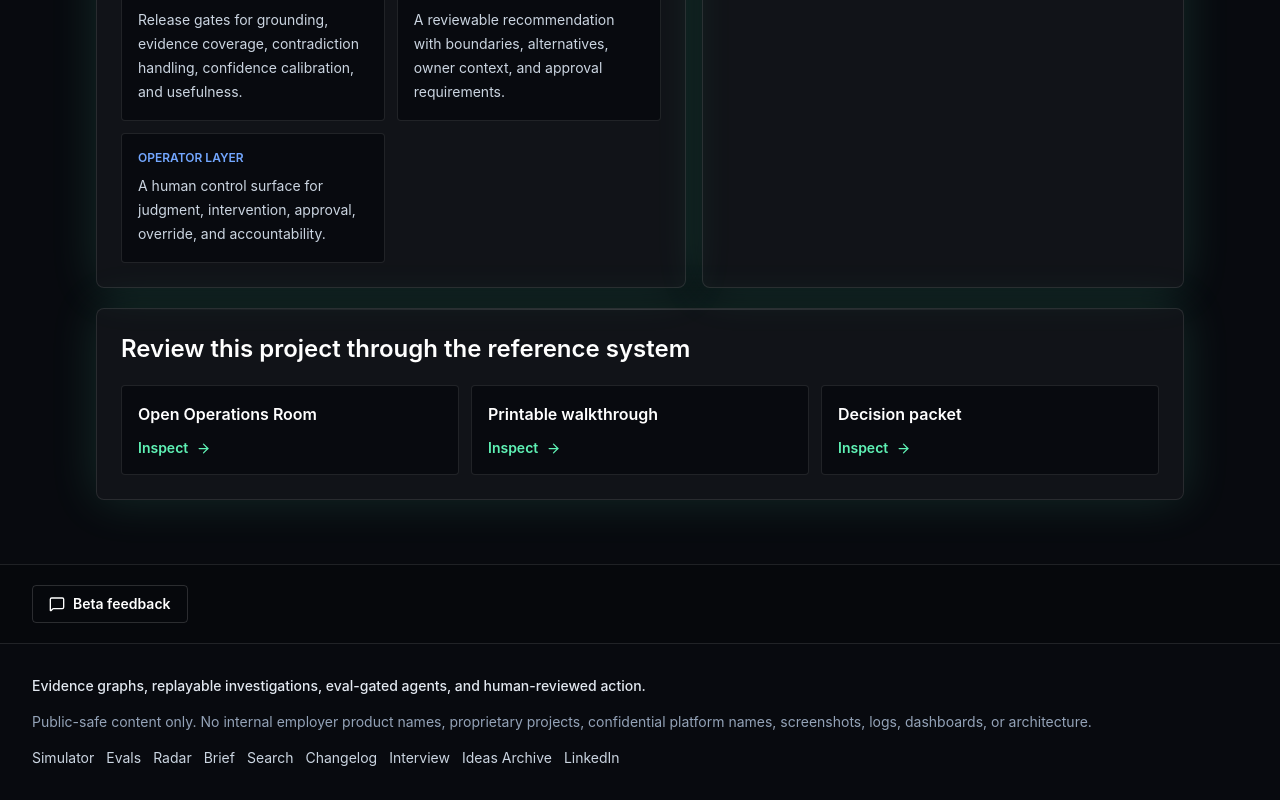
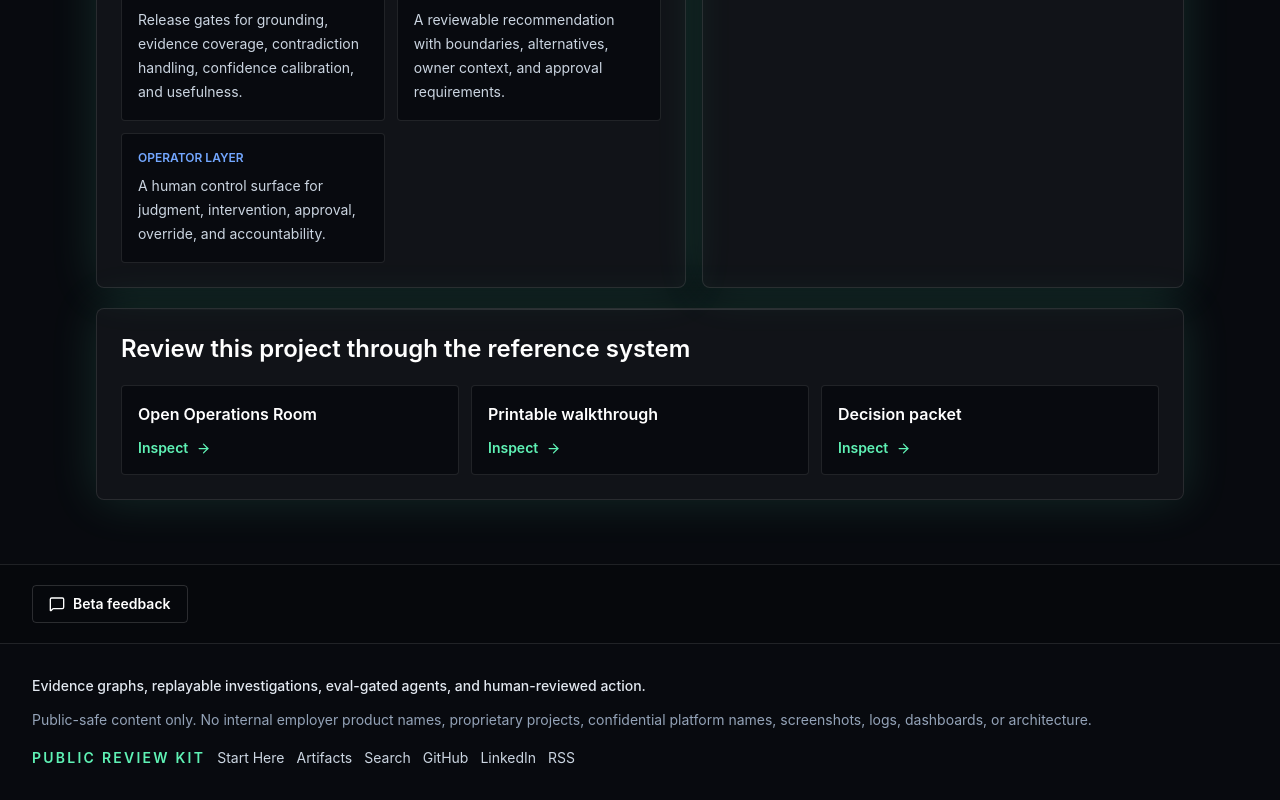
Before and after one commit to rseri17-code/seri-ai, a Next.js app: page /projects/ai-incident-investigation-simulator in a window 1280 px wide. Shown: the part 1467-2267 px from the top of the page. Built offline with nearby package versions, Linux system fonts and the light colour scheme; no server answers.

Commit message:
Add lightweight global review kit

```diff
--- a/components/footer.tsx
+++ b/components/footer.tsx
@@ -1,23 +1,29 @@
 import { site } from "@/content/site";
 import Link from "next/link";
+
+const reviewKit = [
+  ["/start-here", "Start Here"],
+  ["/artifacts", "Artifacts"],
+  ["/search", "Search"]
+] as const;
 
 export function Footer() {
   return (
     <footer className="border-t border-white/10 bg-ink">
       <div className="mx-auto flex max-w-7xl flex-col gap-4 px-4 py-8 text-sm text-slate-400 sm:px-6 lg:px-8">
-        <p className="font-medium text-slate-200">{site.positioning}</p>
-        <p>{site.compliance}</p>
-        <div className="flex flex-wrap gap-3">
-          <Link href="/simulator" className="text-slate-300 hover:text-white">Simulator</Link>
-          <Link href="/evals" className="text-slate-300 hover:text-white">Evals</Link>
-          <Link href="/radar" className="text-slate-300 hover:text-white">Radar</Link>
-          <Link href="/brief" className="text-slate-300 hover:text-white">Brief</Link>
-          <Link href="/search" className="text-slate-300 hover:text-white">Search</Link>
-          <Link href="/changelog" className="text-slate-300 hover:text-white">Changelog</Link>
-          <Link href="/interview" className="text-slate-300 hover:text-white">Interview</Link>
-          <Link href="/ideas" className="text-slate-300 hover:text-white">Ideas Archive</Link>
+        <div>
+          <p className="font-medium text-slate-200">{site.positioning}</p>
+          <p className="mt-3 leading-6">{site.compliance}</p>
+        </div>
+        <p className="flex flex-wrap gap-x-3 gap-y-2">
+          <span className="font-semibold uppercase tracking-[0.16em] text-mint">Public review kit</span>
+          {reviewKit.map(([href, label]) => (
+            <Link key={href} href={href} className="text-slate-300 hover:text-white">{label}</Link>
+          ))}
+          <a href={site.links.github} target="_blank" rel="noreferrer" className="text-slate-300 hover:text-white">GitHub</a>
           <a href={site.links.linkedin} target="_blank" rel="noreferrer" className="text-slate-300 hover:text-white">LinkedIn</a>
-        </div>
+          <Link href="/rss.xml" className="text-slate-300 hover:text-white">RSS</Link>
+        </p>
       </div>
     </footer>
   );
--- a/public/eval-report.json
+++ b/public/eval-report.json
@@ -679,7 +679,7 @@
     "The knowledge base intentionally excludes confidential implementation details, so some questions will be refused or marked uncovered.",
     "Richer answer scoring should add model-judged qualitative grading once production AI keys are configured."
   ],
-  "generatedAt": "2026-07-26T02:39:39.276Z",
+  "generatedAt": "2026-07-26T02:59:29.277Z",
   "fixtureCount": 62,
   "passingFixtures": 62
 }
```
Also changed, not shown: scripts/validate-content-coherence.mjs (+14 -0 lines).
